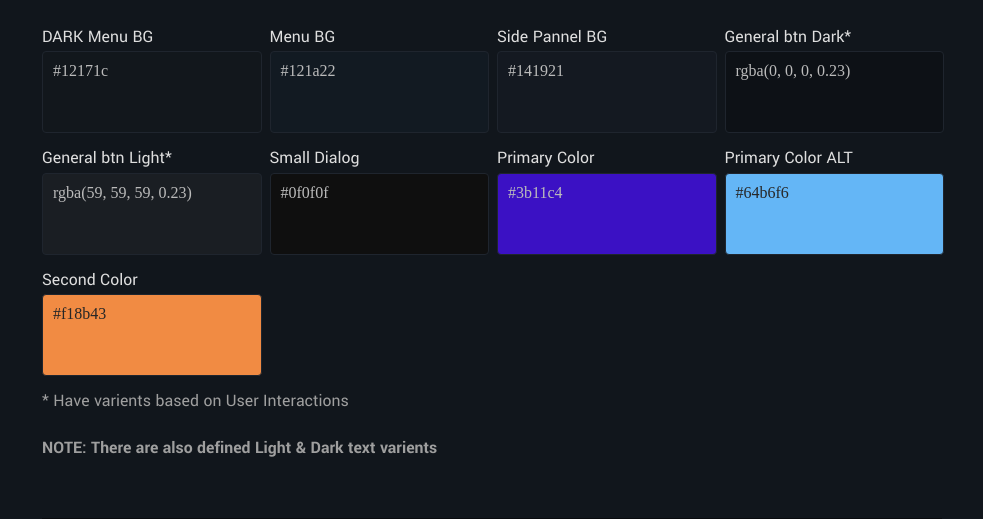
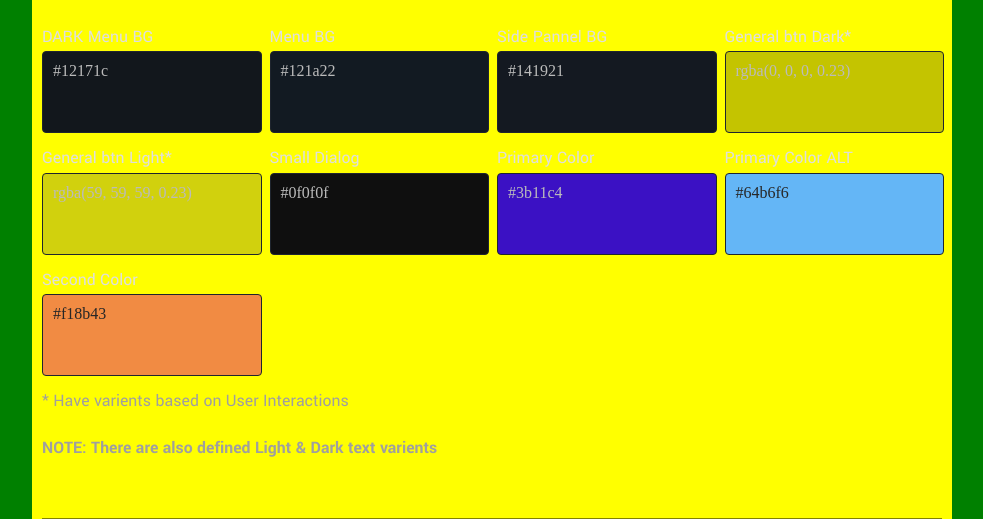
Before and after one commit to Andrew-Gallimore/VDO.ninja-wrapper, a website: page lookbook.html in a window 1280 px wide. Shown: the part 110-629 px from the top of the page, without its empty margins (148-1131 px from the left). Drawn offline with nearby package versions, Linux system fonts and the light colour scheme.

Commit message:
Testing commiting a change to a branch

```diff
--- a/css/lookbook.css
+++ b/css/lookbook.css
@@ -89,11 +89,13 @@ body {
     display: flex;
     align-items: center;
     justify-content: center;
-    background: var(--main-bg);
+    /* background: var(--main-bg); */
+    background: green;
 }
 
 #body {
-    background: var(--main-bg);
+    /* background: var(--main-bg); */
+    background: yellow;
     min-height: 100vh;
     width: 900px;
     padding-left: 10px;
```
